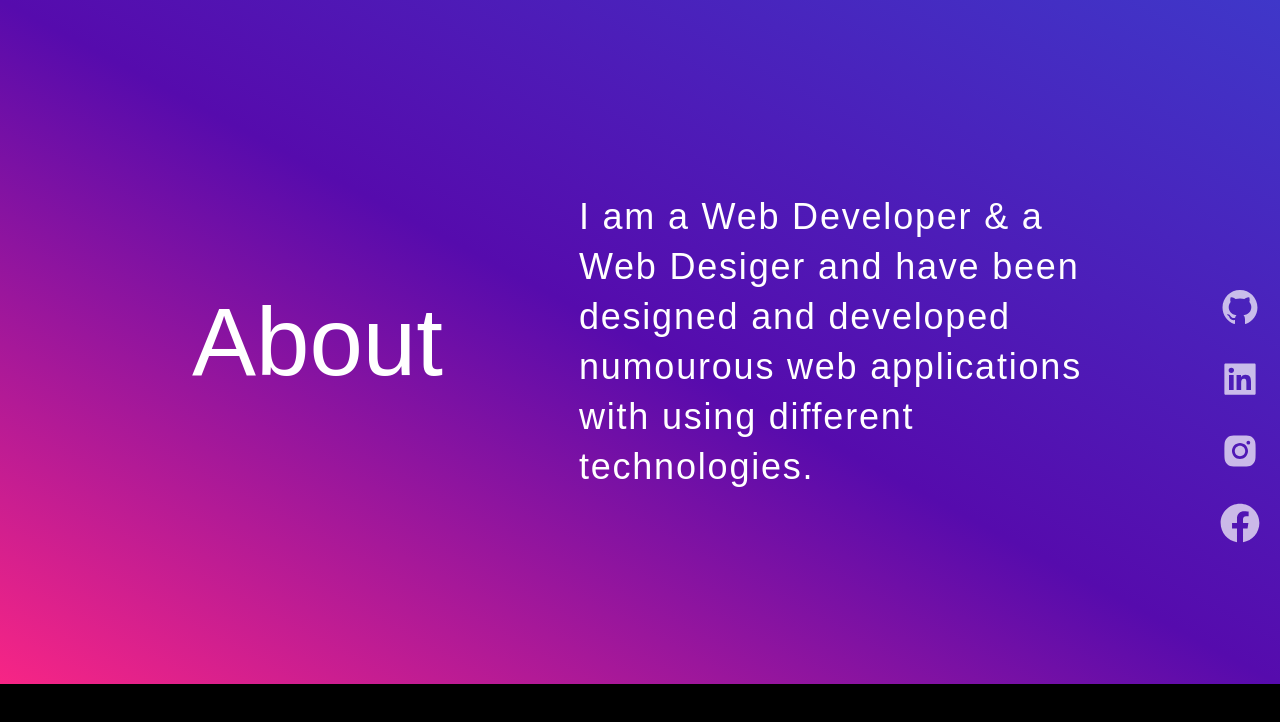
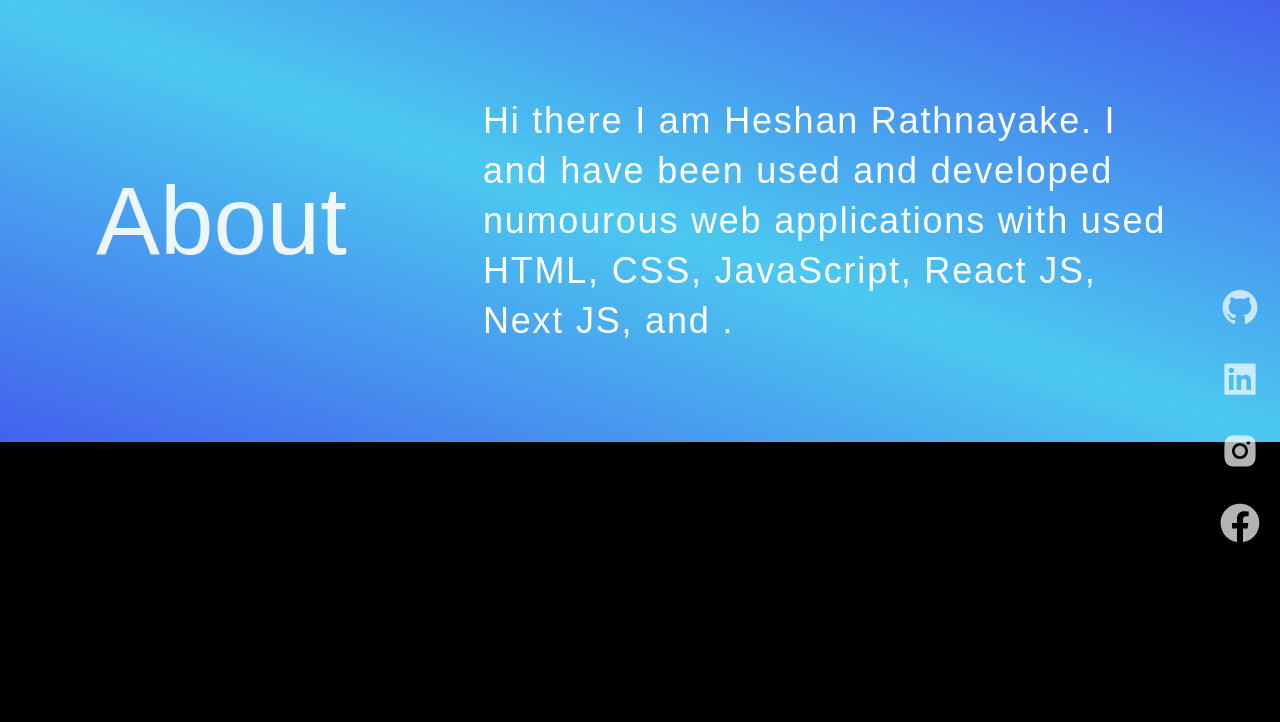
Before and after one commit to just4heshan/web_dev-portfolio, a Next.js app: page /About in a window 1280 px wide. Shown: the top 722 px of the page. Built offline with nearby package versions, Linux system fonts and the light colour scheme.

Commit message:
About initiated

```diff
--- a/pages/About.jsx
+++ b/pages/About.jsx
@@ -7,22 +7,71 @@ const About = () => {
   return (
     <div
       id="about"
-      className="relative snap-start w-full h-full m-0 p-10 md:p-48 flex flex-col gap-5 md:gap-10 lg:flex-row justify-center items-center font-pop bg-gradient-to-tr from-pinkLight via-pinkDark via-purpleLight via-purpleMid via-purpleDark via-purpleExtraDark to-blueExtraDark to-blueDark via-blueLight via-blueExtraLight"
+      className="
+      relative
+      snap-start
+      w-full
+      h-full
+      m-0 p-10
+      md:p-24
+      flex
+      flex-col
+      gap-5
+      md:gap-10
+      lg:flex-row
+      justify-center
+      items-center
+      font-pop
+      bg-gradient-to-tr
+      from-blueDark
+      via-blueExtraLight
+      to-blueDark"
     >
-      <div className="lg:flex-1 text-7xl md:text-8xl mt-0">About</div>
+      <p id="title" className="
+      relative
+      lg:flex-1
+      text-7xl
+      md:text-[6rem]
+      mt-0
+      opacity-90
+      cursor-pointer
+      font-[300]
+      hover:before:content-['About'] before:absolute before:z-auto before:text-pinkDark before:h-[3.5em] before:overflow-hidden before:transition-transform before:ease-in-out before:duration-700
+      hover:after:content-['About'] after:absolute after:top-[48px] after:left-0 after:z-auto after:text-blueExtraDark after:leading-[0] after:h-[3em] after:overflow-hidden after:transition-all after:duration-700">
+        About
+      </p>
       <div className=" lg:flex-2 text-2xl md:text-4xl md:text-left md:leading-[50px] md:pl-24 font-[100] text-center tracking-wider font-[200]">
         <p>
-          I am a Web Developer & a Web Desiger and have been designed and
-          developed numourous web applications with using different
-          technologies.
+          Hi there I am Heshan Rathnayake. I and have been used and developed
+          numourous web applications with used HTML, CSS, JavaScript, React JS,
+          Next JS, and .
         </p>
       </div>
       <div className="fixed md:right-0 md:top-1/3 md:w-10 md:h-auto md:mx-5 z-[120]">
-
-        <a href="https://github.com/just4heshan"><AiFillGithub size={40} className="cursor-pointer mt-5 mb-8 text-white/70 hover:text-white transition-all duration-400 "/></a>
-        <a href="https://www.linkedin.com/in/heshan-rathnayake/"><AiFillLinkedin size={40} className="cursor-pointer mb-8 text-white/70 hover:text-white transition-all duration-400 "/></a>
-        <a href="https://www.instagram.com/just4hesh/"><AiFillInstagram size={40} className="cursor-pointer mb-8 text-white/70 hover:text-white transition-all duration-400 " /></a>
-        <a href="https://www.facebook.com/heshanravindussc/"><FaFacebook size={40} className="cursor-pointer mb-5 text-white/70 hover:text-white transition-all duration-400 " /></a>
+        <a href="https://github.com/just4heshan">
+          <AiFillGithub
+            size={40}
+            className="cursor-pointer mt-5 mb-8 text-white/70 hover:text-white transition-all duration-400 "
+          />
+        </a>
+        <a href="https://www.linkedin.com/in/heshan-rathnayake/">
+          <AiFillLinkedin
+            size={40}
+            className="cursor-pointer mb-8 text-white/70 hover:text-white transition-all duration-400 "
+          />
+        </a>
+        <a href="https://www.instagram.com/just4hesh/">
+          <AiFillInstagram
+            size={40}
+            className="cursor-pointer mb-8 text-white/70 hover:text-white transition-all duration-400 "
+          />
+        </a>
+        <a href="https://www.facebook.com/heshanravindussc/">
+          <FaFacebook
+            size={40}
+            className="cursor-pointer mb-5 text-white/70 hover:text-white transition-all duration-400 "
+          />
+        </a>
       </div>
     </div>
   );
```
